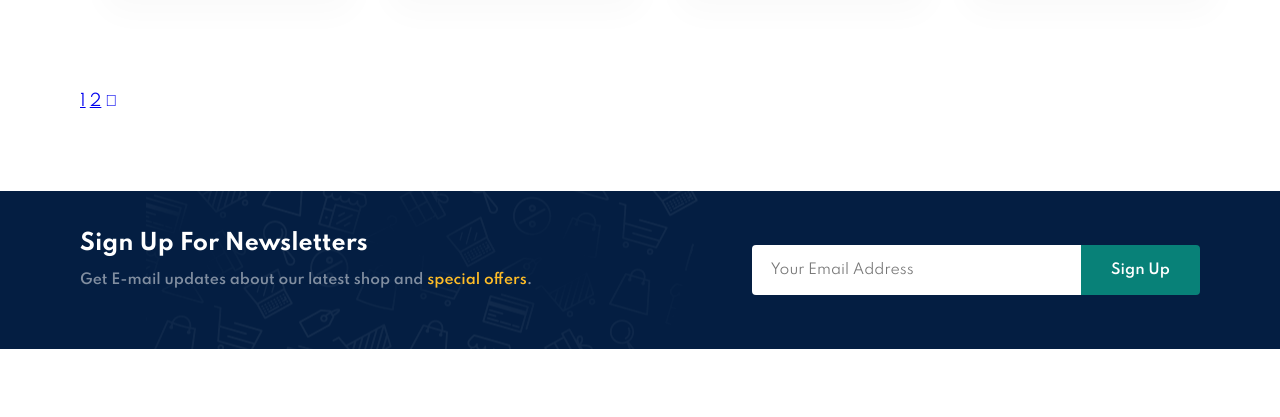
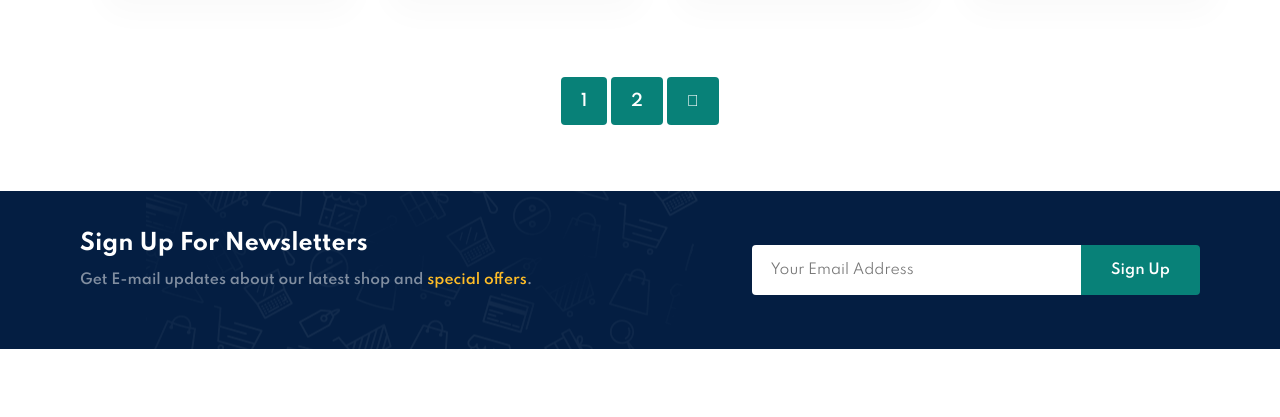
Before and after one commit to linmilan/Ecommerce-HTML-CSS-JS, a plain HTML site: page shop.html in a window 1280 px wide. Shown: the part 2055-2472 px from the top of the page. Drawn offline with Linux system fonts and the light colour scheme.

Commit message:
page button

```diff
--- a/style.css
+++ b/style.css
@@ -562,6 +562,25 @@ footer .copyright {
     color: white;
 }
 
+#pagination {
+    text-align: center;
+}
+
+#pagination a {
+    text-decoration: none;
+    background-color: #088178;
+    padding: 15px 20px;
+    border-radius: 4px;
+    color: white;
+    font-weight: 600;
+
+}
+
+#pagination a  i {
+    font-size: 16px;
+    font-weight: 600;
+}
+
 
 /* SINGLE PRODUCT */
 
```
